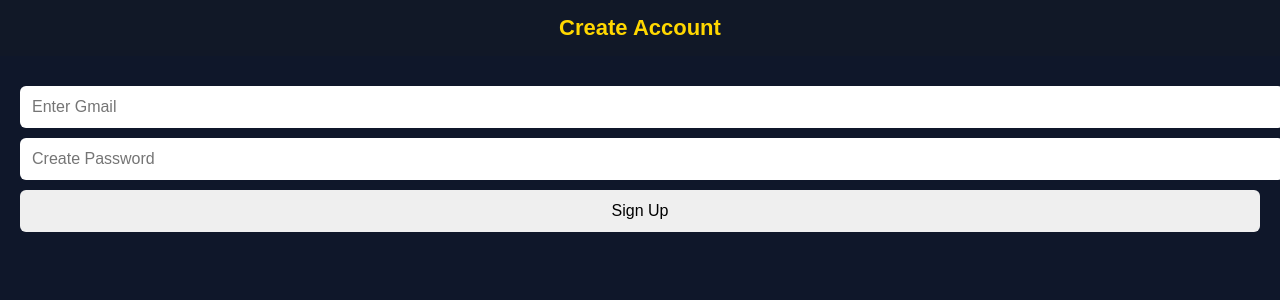
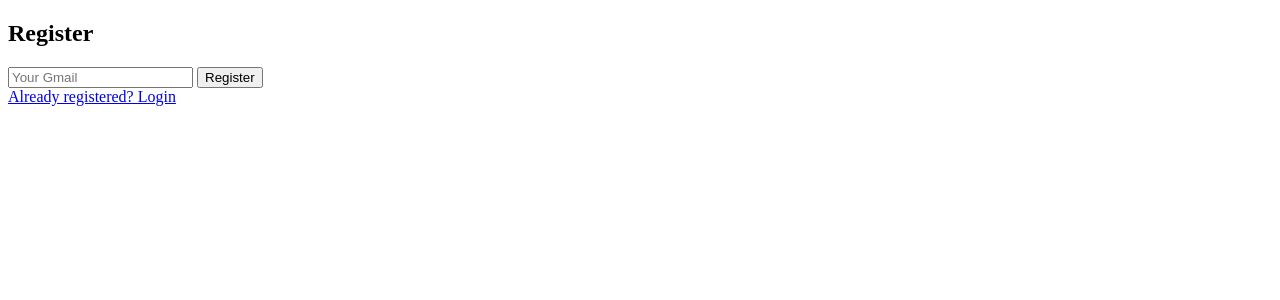
Before and after one commit to Solomon1011/vip-flask-server, a Flask app: page /register in a window 1280 px wide. Shown: the top 300 px of the page. Run offline with Flask 3, Linux system fonts and the light colour scheme.

Commit message:
Update register.html

```diff
--- a/Templates/register.html
+++ b/Templates/register.html
@@ -1,19 +1,12 @@
 <!DOCTYPE html>
 <html>
-<head>
-<link rel="stylesheet" href="{{ url_for('static', filename='style.css') }}">
-</head>
+<head><title>Register</title></head>
 <body>
-
-<div class="header">Create Account</div>
-
-<div class="container">
+<h2>Register</h2>
 <form method="POST">
-<input type="email" name="email" placeholder="Enter Gmail" required>
-<input type="password" name="password" placeholder="Create Password" required>
-<button type="submit">Sign Up</button>
+<input type="email" name="email" placeholder="Your Gmail" required>
+<button type="submit">Register</button>
 </form>
-</div>
-
+<a href="/login">Already registered? Login</a>
 </body>
 </html>
```
